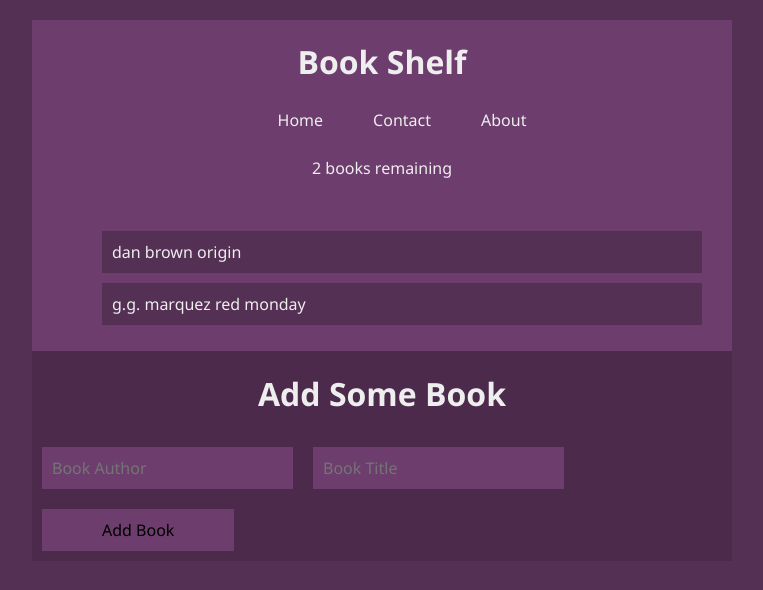
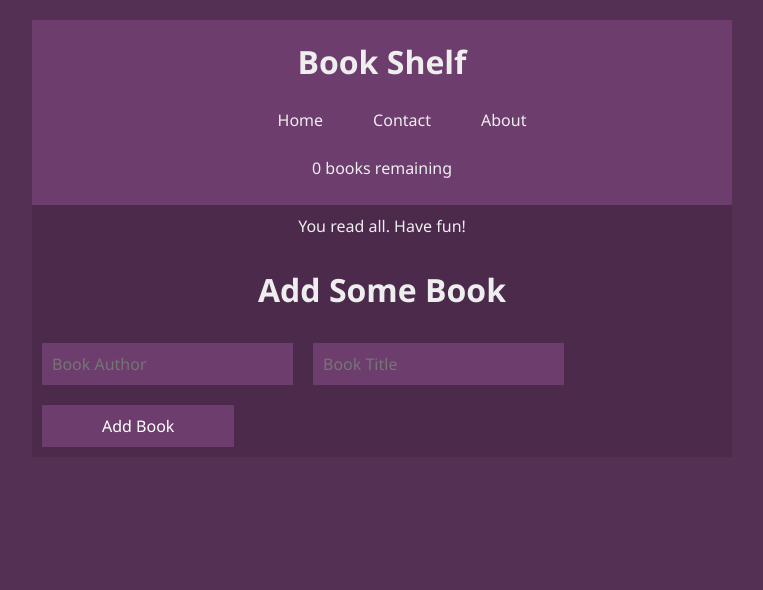
Before and after one commit to devhiko/booklist-app, a React (Create React App) app: page / in a window 1280 px wide. Shown: the top 590 px of the page, without its empty margins (258-1021 px from the left). Built offline with nearby package versions, Linux system fonts and the light colour scheme.

Commit message:
come to localstorage

```diff
--- a/src/App.js
+++ b/src/App.js
@@ -2,7 +2,6 @@
 import Navbar from "./components/Navbar";
 import BookList from "./components/BookList";
 import NewBookForm from "./components/BookForm";
-
 
 function App() {
   return (
--- a/src/components/BookDetails.js
+++ b/src/components/BookDetails.js
@@ -1,11 +1,10 @@
 import React, { useContext } from 'react';
 import { BookContext } from '../contexts/BookContext';
 
-
 const BookDetails = ({ book }) => {
-  const { removeBook } = useContext(BookContext);
+  const { dispatch } = useContext(BookContext);
   return (
-    <li onClick={() => removeBook(book.id)}>
+    <li onClick={() => dispatch({ type: 'REMOVE_BOOK', id: book.id })}>
       <div className="book-specs">{book.author} {book.title}</div>
     </li>
   );
--- a/src/components/BookForm.js
+++ b/src/components/BookForm.js
@@ -2,28 +2,18 @@
 import { BookContext } from '../contexts/BookContext';
 
 const NewBookForm = () => {
-
-  const { addBook } = useContext(BookContext);
-
-  // const [title, setTitle] = useState('');
-  // const [author, setAuthor] = useState('');
-  // refactored for readability
-
+  const { dispatch } = useContext(BookContext);
   const [inputs, setInputs] = useState({});
-
   const { title, author } = inputs;
-
   const handleChange = (e) => {
     const { name, value } = e.target;
     setInputs(values => ({ ...values, [name]: value }));
   }
-
   const handleSubmit = (e) => {
     e.preventDefault();
-    addBook(title, author);
+    dispatch({ type: 'ADD_BOOK', book: { title, author } });
     setInputs('');
   }
-
   return (
     <form onSubmit={handleSubmit}>
       <h1 style={{ textAlign: 'center' }}>Add Some Book</h1>
--- a/src/contexts/BookContext.js
+++ b/src/contexts/BookContext.js
@@ -1,24 +1,11 @@
-import React, { createContext, useState } from 'react';
-import { v1 } from 'uuid';
+import React, { createContext, useReducer } from 'react';
+import { bookReducer } from '../reducers/BookReducer';
 
 export const BookContext = createContext();
-
 const BookContextProvider = (props) => {
-  const [books, setBooks] = useState([
-    { title: 'origin', author: 'dan brown', id: 1 },
-    { title: 'red monday', author: 'g.g. marquez', id: 2 }
-  ]);
-
-  const addBook = (title, author) => {
-    setBooks([...books, { title, author, id: v1() }]);
-  };
-
-  const removeBook = (id) => {
-    setBooks(books.filter(book => book.id !== id));
-  }
-
+  const [books, dispatch] = useReducer(bookReducer, []);
   return (
-    <BookContext.Provider value={{ books, addBook, removeBook }}>
+    <BookContext.Provider value={{ books, dispatch }}>
       {props.children}
     </BookContext.Provider>
   );
--- a/src/index.css
+++ b/src/index.css
@@ -60,6 +60,7 @@
   padding: 10px;
   font-size: 16px;
   background: #6d3d6d;
+  color: white;
   border: none;
 }
 
--- /dev/null
+++ b/src/reducers/BookReducer.js
@@ -0,0 +1,16 @@
+import { v1 } from 'uuid';
+
+export const bookReducer = (state, action) => {
+  switch (action.type) {
+    case 'ADD_BOOK':
+      return [...state, {
+        title: action.book.title,
+        author: action.book.author,
+        id: v1()
+      }];
+    case 'REMOVE_BOOK':
+      return state.filter(book => book.id !== action.id);
+    default:
+      return state;
+  }
+}
```
Also changed, not shown: src/components/BookList.js (+6 -2 lines), src/components/Navbar.js (line endings or trailing spaces), 1 other file (tests, documents, lock files or other folders).
